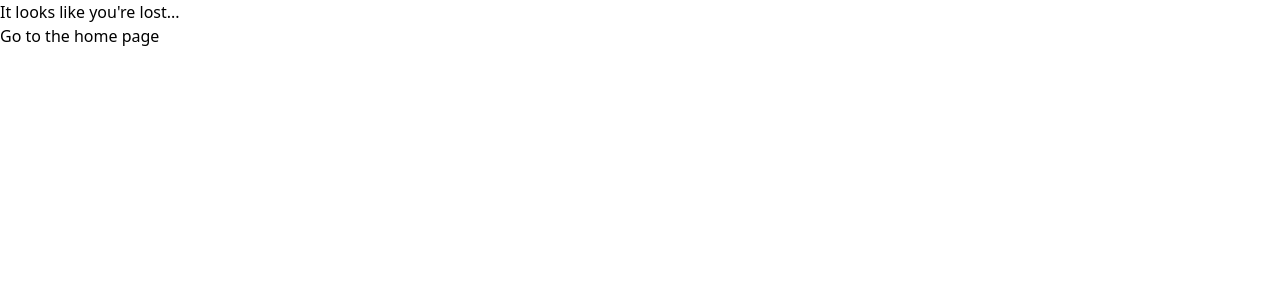
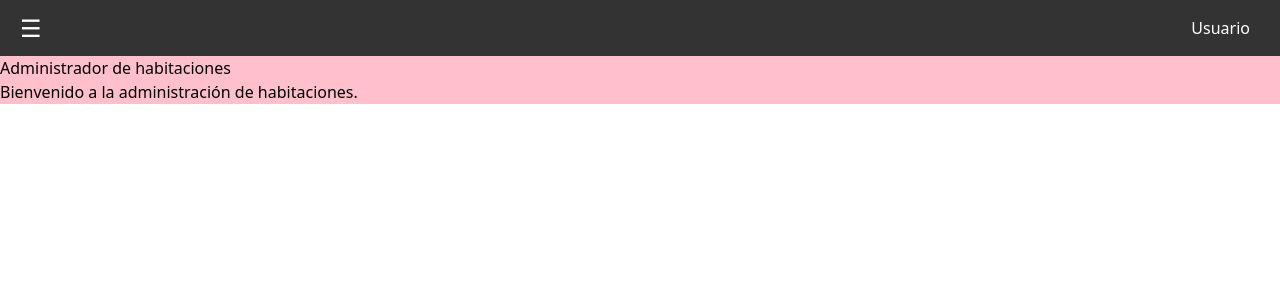
Before and after one commit to alejandro-d3v/motel-reserve-front, a React (Vite) app: page /admin-rooms/rooms in a window 1280 px wide. Shown: the top 300 px of the page. Built offline with nearby package versions, Linux system fonts and the light colour scheme.

Commit message:
Add template fro admins

```diff
--- /dev/null
+++ b/src/modules/adminRooms/adminRooms.routing.ts
@@ -0,0 +1,10 @@
+import { RouteObject } from "react-router-dom";
+
+import Rooms from "./pages/Rooms";
+
+export const adminRoomsRouting: RouteObject[] = [
+  {
+    path: 'rooms',
+    Component: Rooms,
+  }
+];
--- /dev/null
+++ b/src/modules/adminRooms/pages/Rooms.tsx
@@ -0,0 +1,8 @@
+export default function Rooms() {
+  return (
+    <div>
+      <h1>Administrador de habitaciones</h1>
+      <p>Bienvenido a la administración de habitaciones.</p>
+    </div>
+  );
+}
--- /dev/null
+++ b/src/shared/layouts/AppAdminLayout.tsx
@@ -0,0 +1,43 @@
+import { useState } from 'react';
+
+import { Outlet } from 'react-router-dom';
+
+import './styles/AppAdminLayout.css';
+
+export default function AppAdminLayout() {
+  const [isSidebarVisible, setIsSidebarVisible] = useState(false);
+
+  const toggleSidebar = () => {
+    setIsSidebarVisible(!isSidebarVisible);
+  };
+
+  return (
+    <div>
+      <div className={`sidebar ${isSidebarVisible ? 'show' : ''}`}>
+        <ul>
+          <li>Inicio</li>
+          <li>Configuración</li>
+          <li>Perfil</li>
+        </ul>
+      </div>
+
+      <div className={`content ${!isSidebarVisible ? 'expand' : ''}`}>
+        <div className="navbar">
+          <div className="toggle-sidebar" onClick={toggleSidebar}>&#9776;</div>
+
+          <div className="user-menu">
+            <span>Usuario</span>
+            <div className="user-menu-dropdown">
+              <a href="#">Perfil</a>
+              <a href="#">Cerrar Sesión</a>
+            </div>
+          </div>
+        </div>
+
+        <div>
+          <Outlet />
+        </div>
+      </div>
+    </div>
+  );
+}
--- /dev/null
+++ b/src/shared/layouts/styles/AppAdminLayout.css
@@ -0,0 +1,89 @@
+/* Sidebar */
+.sidebar {
+  position: fixed;
+  left: -16rem;
+  top: 0;
+
+  width: 16rem;
+  height: 100%;
+
+  background-color: #333;
+
+  overflow-x: hidden;
+  transition: 0.3s;
+}
+.sidebar.show {
+  left: 0;
+}
+
+.sidebar ul {
+  list-style-type: none;
+  padding: 0;
+}
+.sidebar li {
+  padding: 10px;
+  color: #fff;
+}
+
+/* Contenido principal */
+.content {
+  margin-left: 16rem; /* Ancho del Sidebar */
+
+  background-color: pink;
+  transition: 0.3s;
+}
+.content.expand {
+  margin-left: 0;
+}
+
+/* Navbar */
+.navbar {
+  width: 100%!important;
+  display: flex;
+  align-items: center;
+  justify-content: space-between;
+
+  background-color: #333;
+  color: #fff;
+  padding: 10px 20px;
+}
+
+/* Botón para alternar el Sidebar (Hamburguesa) */
+.toggle-sidebar {
+  font-size: 24px;
+  cursor: pointer;
+}
+
+/* Icono de usuario con menú desplegable */
+.user-menu {
+  position: relative;
+  cursor: pointer;
+}
+.user-menu span {
+  margin-right: 10px;
+}
+.user-menu-dropdown {
+  display: none;
+  position: absolute;
+  top: 30px;
+  right: 0;
+  background-color: #333;
+  min-width: 120px;
+  box-shadow: 0 4px 6px rgba(0, 0, 0, 0.1);
+  z-index: 1;
+}
+
+.user-menu:hover .user-menu-dropdown {
+  display: block;
+}
+
+.user-menu-dropdown a {
+  color: #fff;
+  padding: 10px;
+  text-decoration: none;
+  display: block;
+}
+
+.user-menu-dropdown a:hover {
+  background-color: #555;
+}
```
Also changed, not shown: src/app.routing.ts (+9 -0 lines), 1 other file (tests, documents, lock files or other folders).
